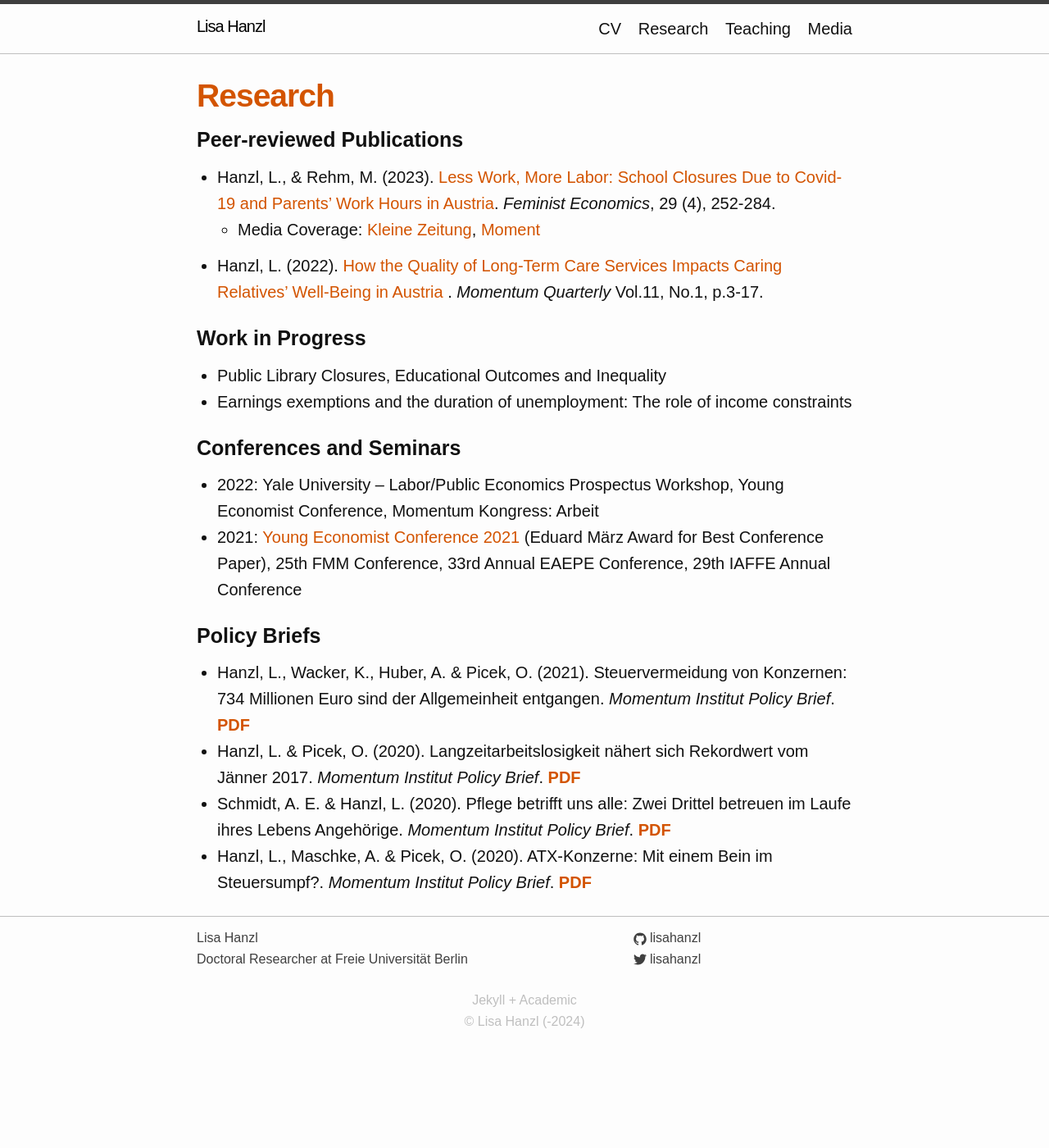
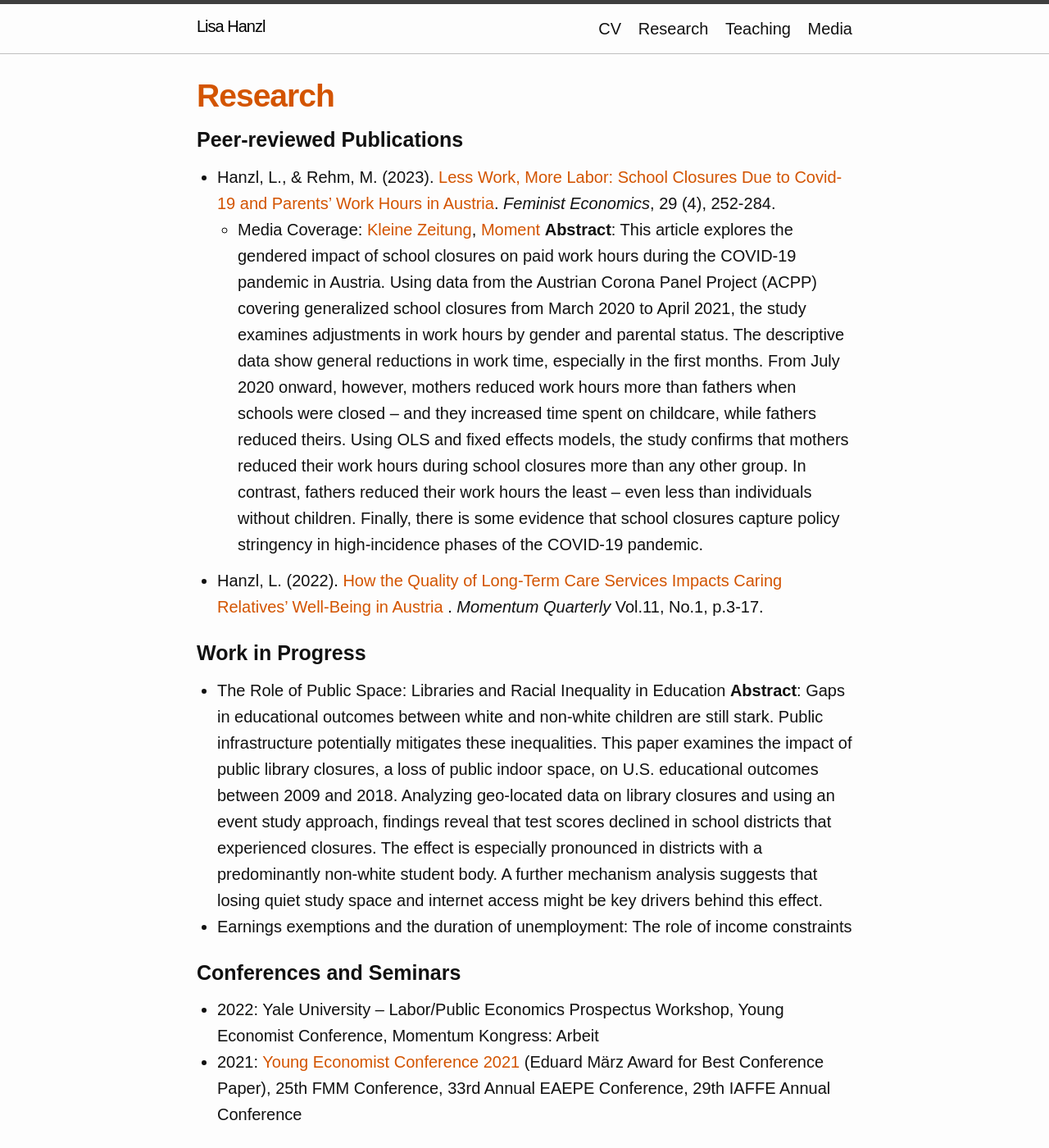
Before and after one commit to lisahanzl/lisahanzl.github.io, a Jekyll site: the page built from 01_research.md, in a window 1280 px wide and 1400 px high. Shown: the whole window at 82% size. Built offline with Jekyll 4.4.1, drawn with Linux system fonts in a browser that asks for light colours.

Commit message:
add abstracts

```diff
--- a/01_research.md
+++ b/01_research.md
@@ -10,6 +10,7 @@ permalink: /research/
 <p> </p>
 - Hanzl, L., & Rehm, M. (2023). [Less Work, More Labor: School Closures Due to Covid-19 and Parents' Work Hours in Austria](https://www.tandfonline.com/doi/full/10.1080/13545701.2023.2251972){:target="_blank"}. *Feminist Economics*, 29 (4), 252-284.
   - Media Coverage: [Kleine Zeitung](https://www.kleinezeitung.at/politik/5981546/Frauen-unter-Druck_Folgen-der-Pandemie_Nur-Frauen-reduzierten){:target="_blank"}, [Moment](https://www.moment.at/story/schulschließungen-pandemie-arbeit){:target="_blank"}
+**Abstract**: This article explores the gendered impact of school closures on paid work hours during the COVID-19 pandemic in Austria. Using data from the Austrian Corona Panel Project (ACPP) covering generalized school closures from March 2020 to April 2021, the study examines adjustments in work hours by gender and parental status. The descriptive data show general reductions in work time, especially in the first months. From July 2020 onward, however, mothers reduced work hours more than fathers when schools were closed – and they increased time spent on childcare, while fathers reduced theirs. Using OLS and fixed effects models, the study confirms that mothers reduced their work hours during school closures more than any other group. In contrast, fathers reduced their work hours the least – even less than individuals without children. Finally, there is some evidence that school closures capture policy stringency in high-incidence phases of the COVID-19 pandemic.
 <p> </p>
 
 <p> </p>
@@ -18,7 +19,8 @@ permalink: /research/
 
 ### Work in Progress
 <p> </p>
-- Public Library Closures, Educational Outcomes and Inequality
+- The Role of Public Space: Libraries and Racial Inequality in Education
+**Abstract**: Gaps in educational outcomes between white and non-white children are still stark. Public infrastructure potentially mitigates these inequalities. This paper examines the impact of public library closures, a loss of public indoor space, on U.S. educational outcomes between 2009 and 2018. Analyzing geo-located data on library closures and using an event study approach, findings reveal that test scores declined in school districts that experienced closures. The effect is especially pronounced in districts with a predominantly non-white student body. A further mechanism analysis suggests that losing quiet study space and internet access might be key drivers behind this effect.
 - Earnings exemptions and the duration of unemployment: The role of income constraints
 <p> </p>
 
```
